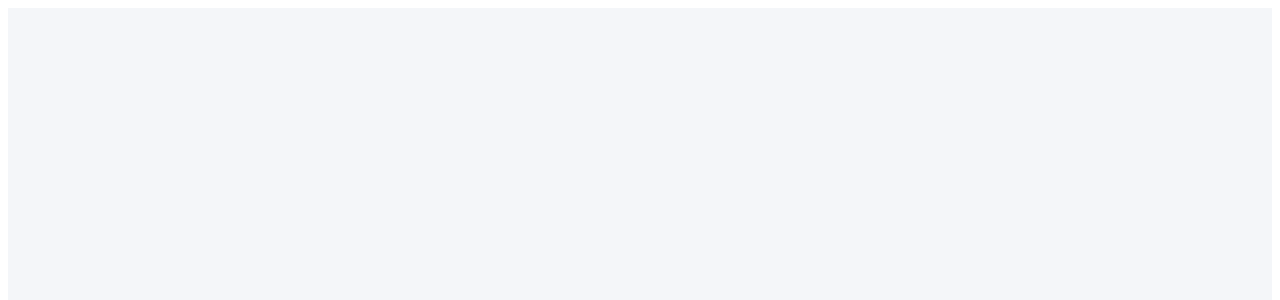
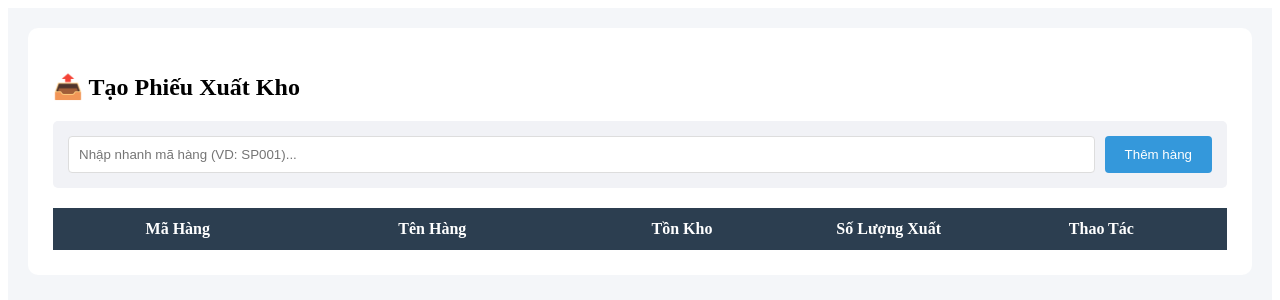
Before and after one commit to TruongPhatHung/Do-An-2, a React (Vite) app in the folder khohang-client/: page /xuat-kho in a window 1280 px wide. Before the commit this address had no page. Shown: the top 300 px of the page. Built offline with nearby package versions, Linux system fonts and the light colour scheme.

Commit message:
code moi nhat

```diff
--- a/khohang-client/src/App.jsx
+++ b/khohang-client/src/App.jsx
@@ -8,6 +8,8 @@ import NhaCungCapList from './pages/NhaCungCapList';
 import POForm from './pages/POForm';
 import NhapKho from './pages/NhapKho';
 import POList from './pages/POList';
+import PhieuXuatKho from './pages/PhieuXuatKho';
+import Dashboard from './pages/Dashboard';
 import Navbar from './components/Navbar';
 import Sidebar from './components/Sidebar';
 
@@ -35,6 +37,8 @@ function App() {
                 <Route path="/don-hang" element={<POForm />} />
                 <Route path="/nhap-kho" element={<NhapKho />} />
                 <Route path="/danh-sach-po" element={<POList />} />
+                <Route path="/xuat-kho" element={<PhieuXuatKho />} />
+                <Route path="/dashboard" element={<Dashboard />} />
                 <Route path="/" element={<Navigate to="/login" />} />
               </Routes>
             </div>
--- a/khohang-client/src/components/Sidebar.jsx
+++ b/khohang-client/src/components/Sidebar.jsx
@@ -24,6 +24,14 @@ const Sidebar = () => {
                     <li><NavLink to="/nhap-kho" className="sidebar-item">📥 Nhập Kho</NavLink></li>
                 )}
                 <li><NavLink to="/danh-sach-po" className="sidebar-item">📋 Danh Sách Đơn Hàng</NavLink></li>
+                {(user.role === 'ADMIN' || user.role === 'KHO') && (
+                    <li><NavLink to="/xuat-kho" className="sidebar-item">📤 Xuất Kho</NavLink></li>
+                )}
+                {(user.role === 'ADMIN' || user.role === 'MUAHANG') && (
+                    <li><NavLink to="/dashboard" className="sidebar-item">📊 Dashboard</NavLink></li>
+                )}
+
+
             </ul>
         </aside>
     );
--- /dev/null
+++ b/khohang-client/src/pages/Dashboard.css
@@ -0,0 +1,17 @@
+/* src/pages/Dashboard.css */
+.dashboard-container { padding: 20px; }
+.stats-row { display: flex; gap: 20px; margin-bottom: 30px; }
+.stat-card {
+    flex: 1; background: white; padding: 20px; border-radius: 8px;
+    box-shadow: 0 2px 5px rgba(0,0,0,0.1); text-align: center;
+}
+.stat-card.warning { border-top: 5px solid #e74c3c; }
+.stat-number { font-size: 2rem; font-weight: bold; color: #2c3e50; }
+
+.warning-section { background: #fff; padding: 20px; border-radius: 8px; }
+.warning-grid { display: grid; grid-template-columns: repeat(auto-fill, minmax(300px, 1fr)); gap: 15px; margin-top: 15px; }
+.warning-item {
+    border: 1px solid #ffcccc; background: #fff5f5; padding: 15px;
+    border-radius: 6px; display: flex; flex-direction: column; gap: 10px;
+}
+.btn-order-now { background: #e74c3c; color: white; border: none; padding: 8px; border-radius: 4px; cursor: pointer; }
--- /dev/null
+++ b/khohang-client/src/pages/Dashboard.jsx
@@ -0,0 +1,49 @@
+// src/pages/Dashboard.jsx
+import React from 'react';
+import './Dashboard.css';
+
+const Dashboard = () => {
+    // Giả lập dữ liệu từ API cảnh báo của Dev A
+    const lowStockItems = [
+        { maHang: 'SP001', tenHang: 'Thép tấm 5mm', tonKho: 5, dinhMuc: 10 },
+        { maHang: 'SP003', tenHang: 'Sơn chống rỉ', tonKho: 2, dinhMuc: 5 },
+    ];
+
+    return (
+        <div className="dashboard-container">
+            <h2>📊 Bảng Điều Khiển Quản Lý</h2>
+
+            <div className="stats-row">
+                <div className="stat-card">
+                    <h3>Tổng mặt hàng</h3>
+                    <p className="stat-number">150</p>
+                </div>
+                <div className="stat-card warning">
+                    <h3>Cảnh báo hết hàng</h3>
+                    <p className="stat-number">{lowStockItems.length}</p>
+                </div>
+            </div>
+
+            <div className="warning-section">
+                <h3>⚠️ DANH SÁCH CẦN NHẬP HÀNG GẤP</h3>
+                <div className="warning-grid">
+                    {lowStockItems.map(item => (
+                        <div key={item.maHang} className="warning-item">
+                            <div className="warning-info">
+                                <strong>{item.tenHang}</strong>
+                                <span>Mã: {item.maHang}</span>
+                            </div>
+                            <div className="warning-status">
+                                <span>Tồn: <b style={{color: 'red'}}>{item.tonKho}</b></span>
+                                <span>Định mức: {item.dinhMuc}</span>
+                            </div>
+                            <button className="btn-order-now">Lên đơn ngay</button>
+                        </div>
+                    ))}
+                </div>
+            </div>
+        </div>
+    );
+};
+
+export default Dashboard;
--- /dev/null
+++ b/khohang-client/src/pages/PhieuXuatKho.css
@@ -0,0 +1,54 @@
+
+.xuatkho-container {
+    background: white;
+    padding: 25px;
+    border-radius: 10px;
+}
+
+.search-section {
+    display: flex;
+    gap: 10px;
+    margin-bottom: 20px;
+    padding: 15px;
+    background: #f1f2f6;
+    border-radius: 5px;
+}
+
+.search-section input {
+    flex: 1;
+    padding: 10px;
+    border: 1px solid #ddd;
+    border-radius: 4px;
+}
+
+.btn-add-item {
+    background-color: #3498db;
+    color: white;
+    border: none;
+    padding: 0 20px;
+    border-radius: 4px;
+    cursor: pointer;
+}
+
+.xuatkho-table {
+    width: 100%;
+    border-collapse: collapse;
+}
+
+.xuatkho-table th {
+    background: #2c3e50;
+    color: white;
+    padding: 12px;
+}
+
+.xuatkho-table td {
+    padding: 12px;
+    border-bottom: 1px solid #eee;
+    text-align: center;
+}
+
+.warning-text {
+    color: #e74c3c;
+    font-size: 12px;
+    display: block;
+}
--- /dev/null
+++ b/khohang-client/src/pages/PhieuXuatKho.jsx
@@ -0,0 +1,112 @@
+import React, { useState } from 'react';
+import './PhieuXuatKho.css';
+
+const PhieuXuatKho = () => {
+    // Dữ liệu giả định tồn kho thực tế
+    const mockInventory = [
+        { maHang: 'SP001', tenHang: 'Thép tấm 5mm', tonKho: 100 },
+        { maHang: 'SP002', tenHang: 'Bulong M10', tonKho: 500 },
+    ];
+
+    const [items, setItems] = useState([]);
+    const [searchId, setSearchId] = useState('');
+
+    // Hàm thêm nhanh sản phẩm vào danh sách xuất
+    const handleAddItem = () => {
+        const product = mockInventory.find(p => p.maHang === searchId.toUpperCase());
+        if (!product) {
+            alert("Không tìm thấy mã hàng này!");
+            return;
+        }
+        if (items.find(i => i.maHang === product.maHang)) {
+            alert("Sản phẩm đã có trong danh sách!");
+            return;
+        }
+        setItems([...items, { ...product, soLuongXuat: 1 }]);
+        setSearchId('');
+    };
+
+    const updateQuantity = (index, val) => {
+        const newItems = [...items];
+        const qty = parseInt(val) || 0;
+        newItems[index].soLuongXuat = qty;
+        setItems(newItems);
+    };
+
+    const removeItem = (index) => {
+        setItems(items.filter((_, i) => i !== index));
+    };
+
+    const handleSubmit = (e) => {
+        e.preventDefault();
+        // Kiểm tra logic xuất kho
+        const hasError = items.some(item => item.soLuongXuat > item.tonKho || item.soLuongXuat <= 0);
+        if (hasError) {
+            alert("Vui lòng kiểm tra lại số lượng xuất (không được vượt tồn hoặc bằng 0)!");
+            return;
+        }
+        console.log("Dữ liệu xuất kho:", items);
+        alert("Tạo phiếu xuất thành công! Tồn kho đã được trừ.");
+        setItems([]);
+    };
+
+    return (
+        <div className="xuatkho-container">
+            <h2>📤 Tạo Phiếu Xuất Kho</h2>
+
+            <div className="search-section">
+                <input
+                    type="text"
+                    placeholder="Nhập nhanh mã hàng (VD: SP001)..."
+                    value={searchId}
+                    onChange={(e) => setSearchId(e.target.value)}
+                />
+                <button className="btn-add-item" onClick={handleAddItem}>Thêm hàng</button>
+            </div>
+
+            <form onSubmit={handleSubmit}>
+                <table className="xuatkho-table">
+                    <thead>
+                        <tr>
+                            <th>Mã Hàng</th>
+                            <th>Tên Hàng</th>
+                            <th>Tồn Kho</th>
+                            <th style={{width: '150px'}}>Số Lượng Xuất</th>
+                            <th>Thao Tác</th>
+                        </tr>
+                    </thead>
+                    <tbody>
+                        {items.map((item, index) => (
+                            <tr key={item.maHang}>
+                                <td>{item.maHang}</td>
+                                <td>{item.tenHang}</td>
+                                <td>{item.tonKho}</td>
+                                <td>
+                                    <input
+                                        type="number"
+                                        value={item.soLuongXuat}
+                                        onChange={(e) => updateQuantity(index, e.target.value)}
+                                        style={{width: '60px', padding: '5px'}}
+                                    />
+                                    {item.soLuongXuat > item.tonKho && (
+                                        <span className="warning-text">Vượt tồn kho!</span>
+                                    )}
+                                </td>
+                                <td>
+                                    <button type="button" onClick={() => removeItem(index)} style={{color: 'red'}}>Xóa</button>
+                                </td>
+                            </tr>
+                        ))}
+                    </tbody>
+                </table>
+                {items.length > 0 && (
+                    <button type="submit" className="btn-submit" style={{marginTop: '20px', width: '100%', padding: '10px', background: '#e67e22', color: 'white', border: 'none', borderRadius: '5px', cursor: 'pointer'}}>
+                        XÁC NHẬN XUẤT KHO
+                    </button>
+                )}
+            </form>
+        </div>
+    );
+};
+
+export default PhieuXuatKho;
```
